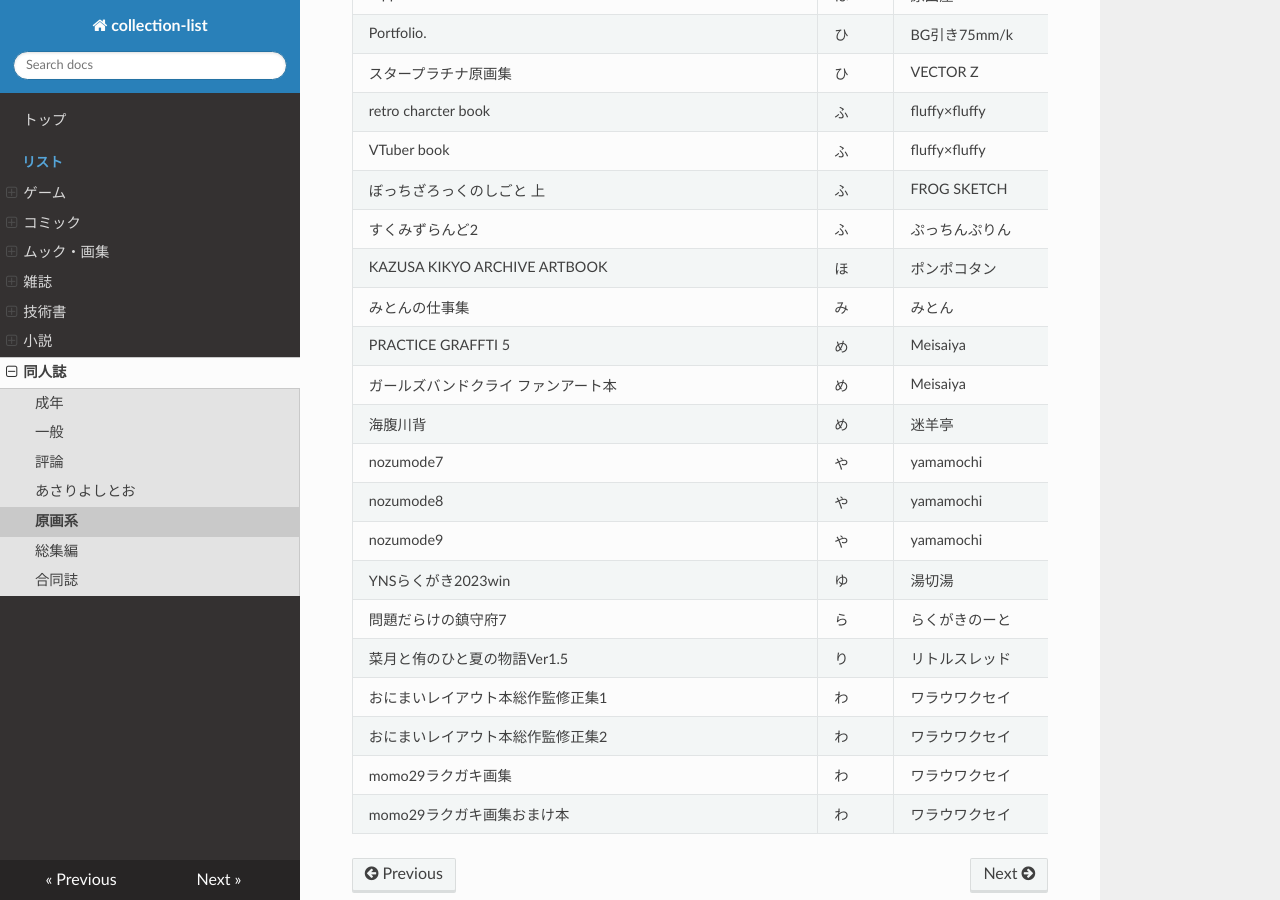
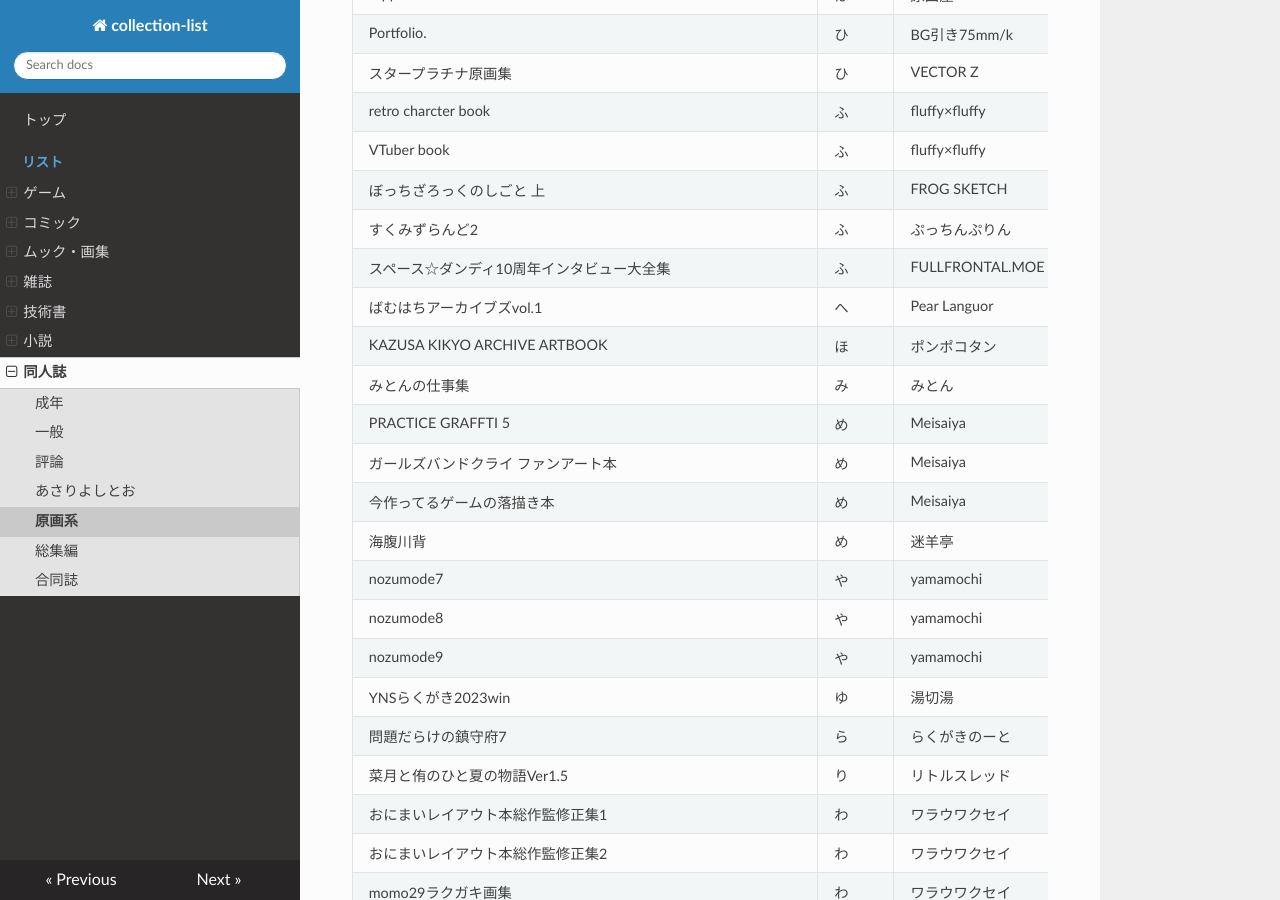
Before and after one commit to tutinoko364/collection-list, an MkDocs documentation site: the page built from docs/doujinshi/doujinshi-genga.md, in a window 1280 px wide and 900 px high, scrolled down 2703 px. Built offline with MkDocs 1.6.1, drawn with Linux system fonts in a browser that asks for light colours; nearby versions of some CDN libraries.

Commit message:
collection-list

```diff
--- a/docs/doujinshi/doujinshi-genga.md
+++ b/docs/doujinshi/doujinshi-genga.md
@@ -72,10 +72,13 @@
 | VTuber book | ふ | fluffy×fluffy | わき | 2024/8/12 | VTuber | - | B5 |
 | ぼっちざろっくのしごと 上 | ふ | FROG SKETCH | けろりら | 2023/8/12 | ぼっち・ざ・ろっく! | 原画集 | B5 |
 | すくみずらんど2 | ふ | ぷっちんぷりん | ぽよよんろっく | 2005/11/3 | オリジナル | - | B5 |
+| スペース☆ダンディ10周年インタビュー大全集 | ふ | FULLFRONTAL.MOE | Fufuro.moe | 2024/8/11 | スペース☆ダンディ | - | B5 |
+| ばむはちアーカイブズvol.1 | へ | Pear Languor | 駿 | 2024/8/12 | よろず | - | B5 |
 | KAZUSA KIKYO ARCHIVE ARTBOOK | ほ | ポンポコタン | 村田駿 | 2024/8/11 | ブルアカ | - | B5 |
 | みとんの仕事集 | み | みとん | みとん | 2023/12/31 | おにまい | 原画集 | B5 |
 | PRACTICE GRAFFTI 5 | め | Meisaiya | 手島nari | 2021/12/31 | よろず | - | B5 |
 | ガールズバンドクライ ファンアート本 | め | Meisaiya | 手島nari | 2024/8/12 | ガルクラ | - | B5 |
+| 今作ってるゲームの落描き本 | め | Meisaiya | 手島nari | 2024/8/12 | オリジナル | - | B5 |
 | 海腹川背 | め | 迷羊亭 | 近藤敏信 | 1995/9/14 | 海腹川背 | 原画集 | B5 |
 | nozumode7 | や | yamamochi | のずみ | 2023/12/31 | よろず | - | B5 |
 | nozumode8 | や | yamamochi | のずみ | 2024/5/26 | オリジナル | - | B5 |
--- a/docs/table-file/doujinshi/doujinshi-genga.csv
+++ b/docs/table-file/doujinshi/doujinshi-genga.csv
@@ -71,10 +71,13 @@ retro charcter book,ふ,fluffy×fluffy,わき,2024/8/12,よろず,-,B5
 VTuber book,ふ,fluffy×fluffy,わき,2024/8/12,VTuber,-,B5
 ぼっちざろっくのしごと 上,ふ,FROG SKETCH,けろりら,2023/8/12,ぼっち・ざ・ろっく!,原画集,B5
 すくみずらんど2,ふ,ぷっちんぷりん,ぽよよんろっく,2005/11/3,オリジナル,-,B5
+スペース☆ダンディ10周年インタビュー大全集,ふ,FULLFRONTAL.MOE,Fufuro.moe,2024/8/11,スペース☆ダンディ,-,B5
+ばむはちアーカイブズvol.1,へ,Pear Languor,駿,2024/8/12,よろず,-,B5
 KAZUSA KIKYO ARCHIVE ARTBOOK,ほ,ポンポコタン,村田駿,2024/8/11,ブルアカ,-,B5
 みとんの仕事集,み,みとん,みとん,2023/12/31,おにまい,原画集,B5
 PRACTICE GRAFFTI 5,め,Meisaiya,手島nari,2021/12/31,よろず,-,B5
 ガールズバンドクライ ファンアート本,め,Meisaiya,手島nari,2024/8/12,ガルクラ,-,B5
+今作ってるゲームの落描き本,め,Meisaiya,手島nari,2024/8/12,オリジナル,-,B5
 海腹川背,め,迷羊亭,近藤敏信,1995/9/14,海腹川背,原画集,B5
 nozumode7,や,yamamochi,のずみ,2023/12/31,よろず,-,B5
 nozumode8,や,yamamochi,のずみ,2024/5/26,オリジナル,-,B5
```
Also changed, not shown: site/doujinshi/doujinshi-genga.html, site/index.html, site/search/search_index.json, site/table-file/doujinshi/doujinshi-genga.csv, 1 other file.
